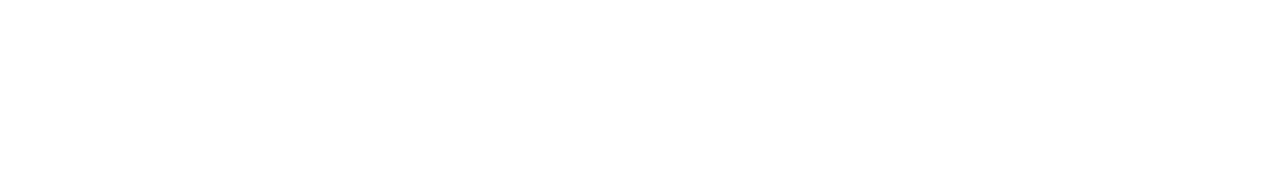
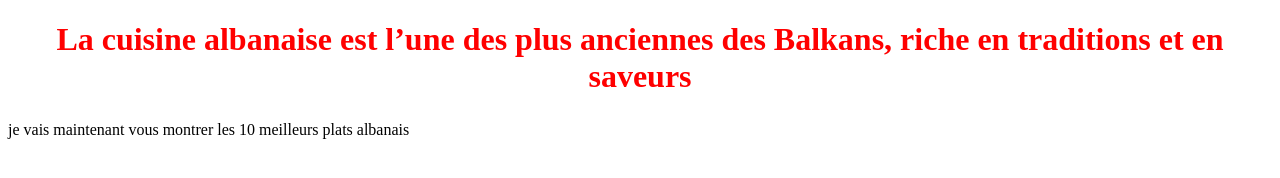
Before and after one commit to kerianAvanchet/Pr-sentation-Albanie-AOUT, a plain HTML site: page nourriture.html in a window 1280 px wide. Drawn offline with Linux system fonts and the light colour scheme.

Commit message:
Correction : personnalisation du header dans la page nourriture

```diff
--- a/nourriture.html
+++ b/nourriture.html
@@ -8,7 +8,8 @@
 </head>
 <body>
     <header>
-
+        <h1>La cuisine albanaise est l’une des plus anciennes des Balkans, riche en traditions et en saveurs</h1>
+        <p>je vais maintenant vous montrer les 10 meilleurs plats albanais</p>
     </header>
     <main>
 
```
